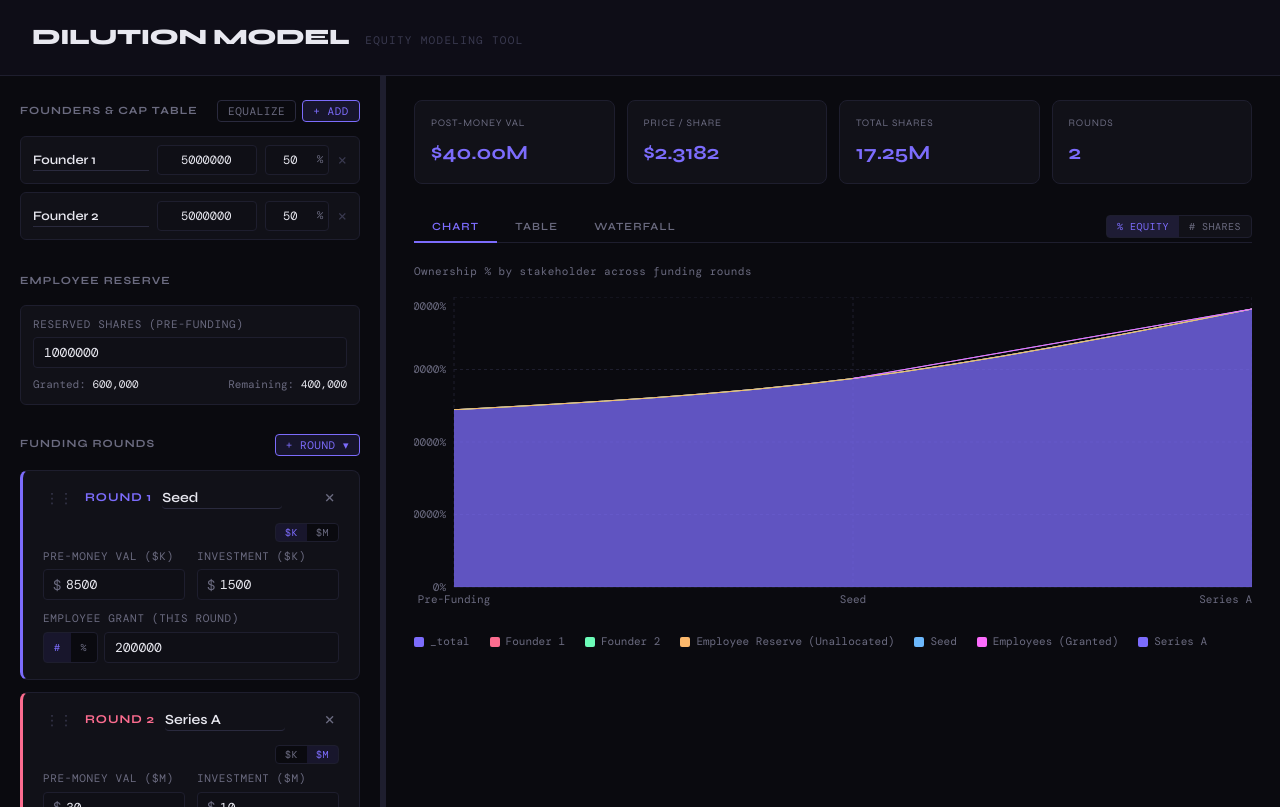
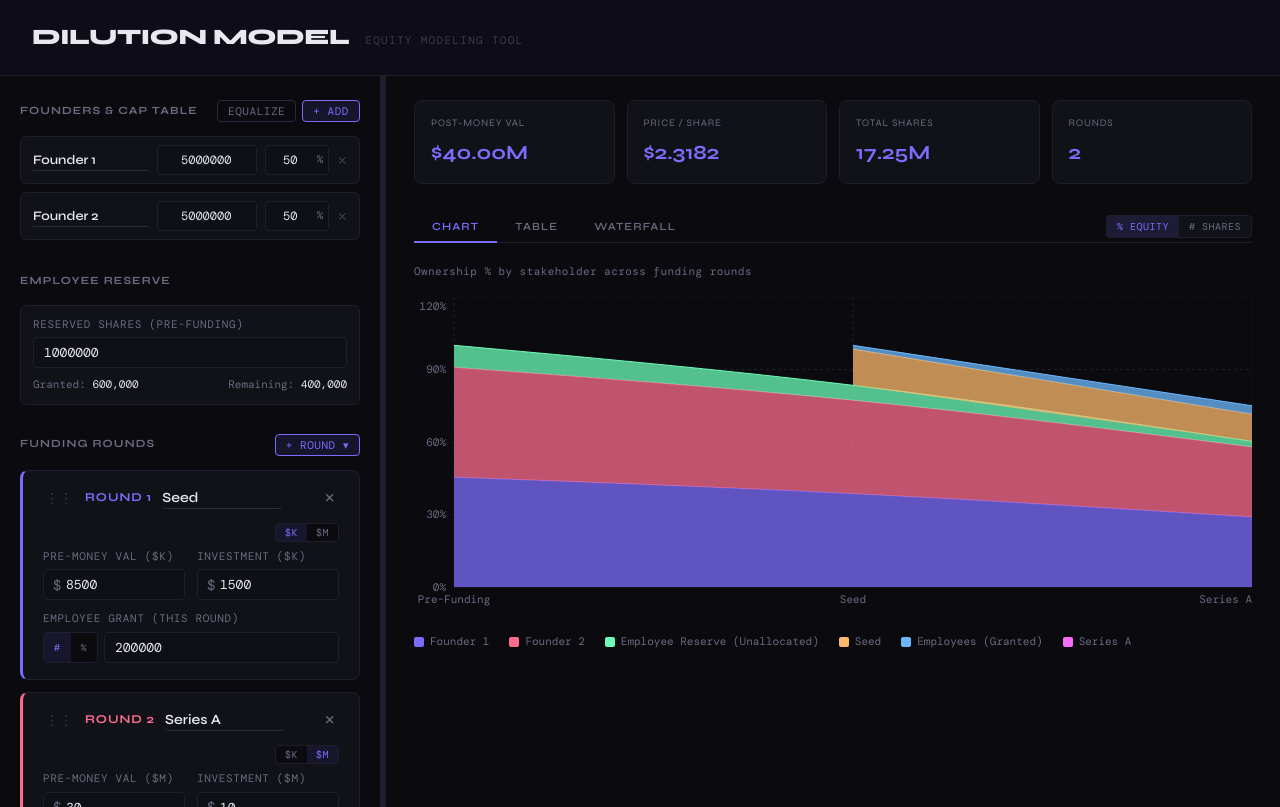
Before and after one commit to noahweiss3/dilution-model, a React (Vite) app: page / in a window 1280 px wide. Built offline with nearby package versions, Linux system fonts and the light colour scheme; a web font is replaced by a local one.

Commit message:
Remove stray _total key from chart data so it doesn't render as a giant area

```diff
--- a/src/App.jsx
+++ b/src/App.jsx
@@ -357,7 +357,7 @@ export default function App() {
   const states = useMemo(() => computeRounds(founders, rounds, employeeReserve), [founders, rounds, employeeReserve])
 
   const chartData = states.map(state => {
-    const row = { name: state.label, _total: state.totalShares }
+    const row = { name: state.label }
     Object.entries(state.ownership).forEach(([k, v]) => {
       if (valueMode === 'shares') {
         row[k] = Math.round(v * state.totalShares)
```
